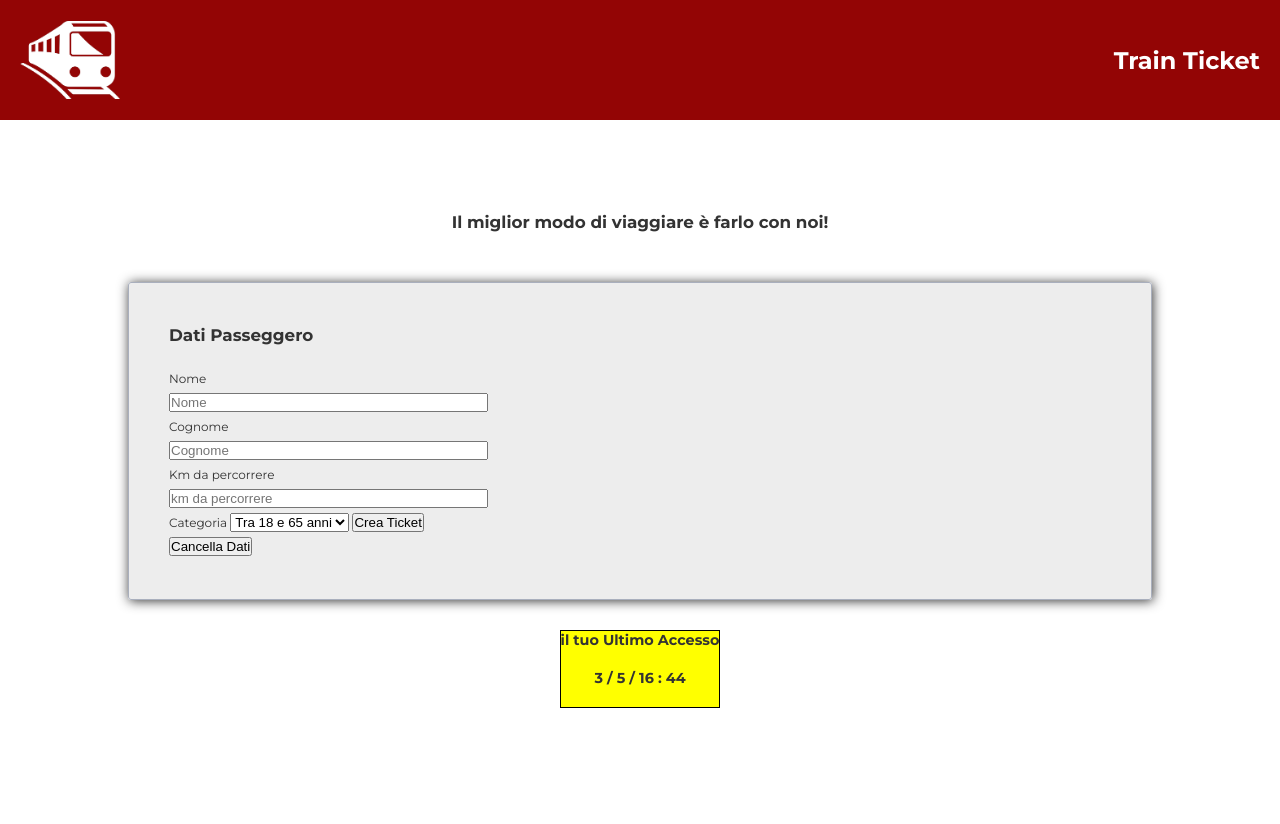
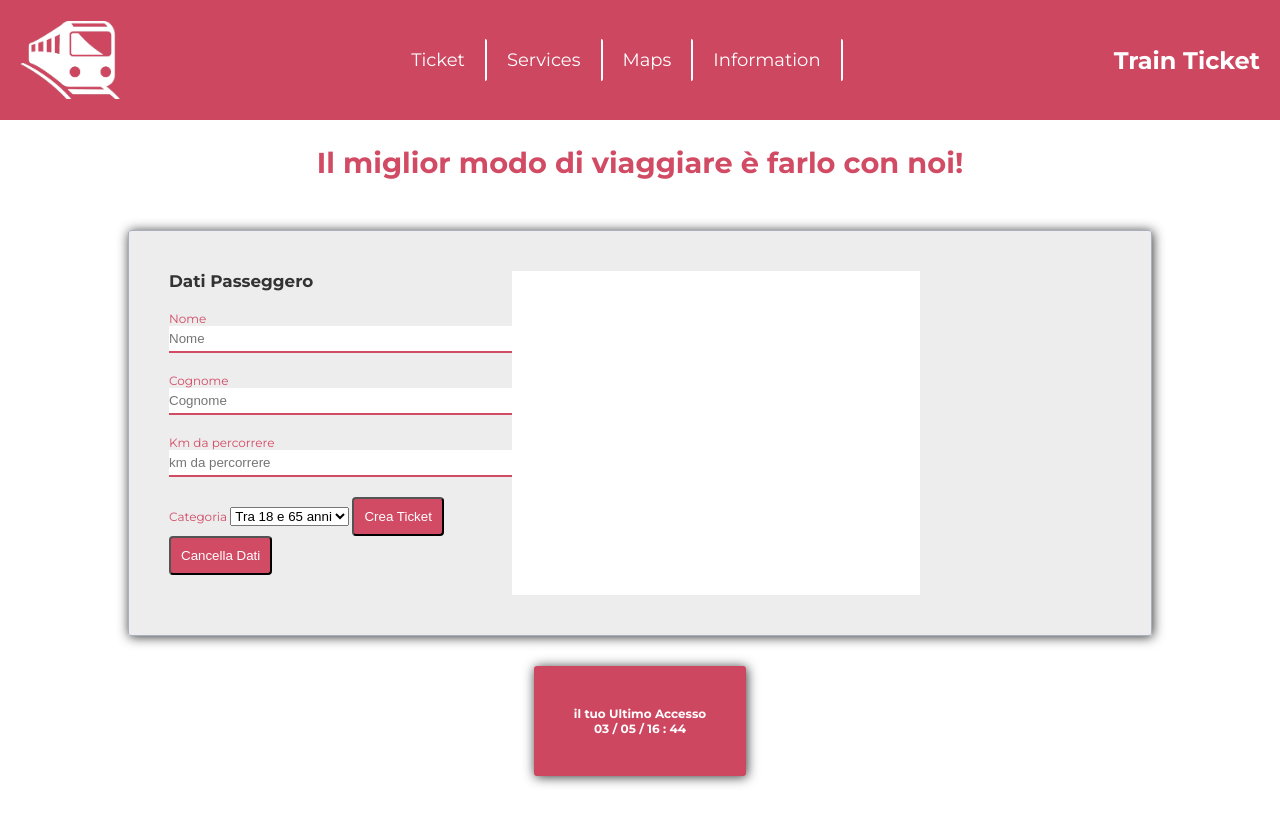
Before and after one commit to flavioalessandri/js-biglietto-treno-form, a plain HTML site: page index.html in a window 1280 px wide. Drawn offline with Linux system fonts and the light colour scheme.

Commit message:
CSS Work in progress

```diff
--- a/css/style.css
+++ b/css/style.css
@@ -31,7 +31,7 @@ h3{
 }
 
 h3#ticketRate, h3#ticketBill{
-  color: rgb(147, 5, 5);
+  color:  #CE4760;
   padding-bottom: 20px;
   font-size: 2em;
   font-weight: 700;
@@ -57,7 +57,7 @@ body{
   align-items: center;
   justify-content:space-between;
   color:white;
-  background-color: rgb(147, 5, 5);
+  background-color:  #CE4760;
 }
 
 .header > img {
@@ -65,6 +65,27 @@ body{
   height:auto;
   filter: invert(1);
 }
+
+.header .link{
+  width:30%;
+  font-size: 1.5em;
+  display: flex;
+  justify-content:center;
+  align-items: center;
+  list-style-type: none;
+}
+
+.header .link a{
+  padding:10px 20px;
+  display: block;
+  text-decoration: none;
+  text-align: center;
+  color:white;
+  border-right: 2px solid white;
+  border-radius: 2px;
+}
+
+
 
 /* - Main */
 
@@ -77,12 +98,16 @@ body{
   justify-content:center;
 }
 
+.main-container>div>h2:first-of-type{
+  font-size: 2.4em;
+  color:   #D24B64;
+}
+
 .train-section{
   display: flex;
   justify-content:space-between;
   align-items: flex-start;
   width:80%;
-  line-height: 24px;
   background-color: rgba(236,236,236,.9);
   border: 1px solid rgb(169, 175, 189);
   box-shadow: #333 1px 1px 12px;
@@ -97,17 +122,48 @@ body{
   text-align: left;
 }
 
+.train-section .form > div{
+  padding-bottom: 20px;
+}
+
 .train-section .form input{
   width:100%;
+  padding: 5px 0;
+  border-left:0;
+  border-right: 0;
+  border-top: 0;
+  border-bottom: 2px solid   #D24B64;
 }
+
+
+.form label{
+  color: #D24B64;
+}
+
+.form button:first-of-type{
+  color:white;
+  padding:10px;
+  border-radius: 4px;
+  background-color: #D24B64;
+}
+.form button:last-of-type{
+  color:white;
+  padding:10px;
+  border-radius: 4px;
+  background-color: #D24B64;
+}
+
+
 
 /* SEZIONE TABLE */
 .train-section .table{
+  background-color: white;
+  height:100%;
   text-align: center;
   font-size: 1.4em;
 }
 
-th , td{
+.table th , .table td{
   padding: 0 10px 20px 10px;
 }
 
@@ -115,14 +171,13 @@ th , td{
 .train-section .resume{
   float: left;
   text-align: left;
-    line-height: 40px;
-
 }
 
-
-
 .countdown-card{
+  color: white;
+  padding:40px;
   text-align: center;
-  background-color: yellow;
-  border:1px solid black;
+  background-color:  #CE4760;
+  box-shadow: #333 1px 1px 12px;
+  border-radius: 3px;
 }
--- a/index.html
+++ b/index.html
@@ -17,6 +17,12 @@
     <header>
       <div class="header">
         <img src="img/train.png" alt="logo">
+        <ul class="link">
+          <li><a href="#">Ticket</a></li>
+          <li><a href="#">Services</a></li>
+          <li><a href="#">Maps</a></li>
+          <li><a href="#">Information</a></li>
+        </ul>
         <h1>Train Ticket</h1>
       </div>
     </header>
@@ -90,8 +96,8 @@
         </div>
 
         <div class="countdown-card">
-          <h3> il tuo Ultimo Accesso </h3>
-          <h3 id="countDown"></h3>
+          <h4> il tuo Ultimo Accesso </h4>
+          <h4 id="countDown"></h4>
         </div>
 
       </div>
--- a/js/script.js
+++ b/js/script.js
@@ -9,7 +9,7 @@ var month = new Date().getMonth();
 var hour = new Date().getHours();
 var minutes = new Date().getMinutes();
 
-document.getElementById("countDown").innerHTML= day + " / " + month + " / " + hour +  " : " + minutes;
+document.getElementById("countDown").innerHTML= "0"+ day + " / " + "0"+ month + " / " + hour +  " : " + minutes;
 
 
 // Open FUNCTION 1........................................................
```
